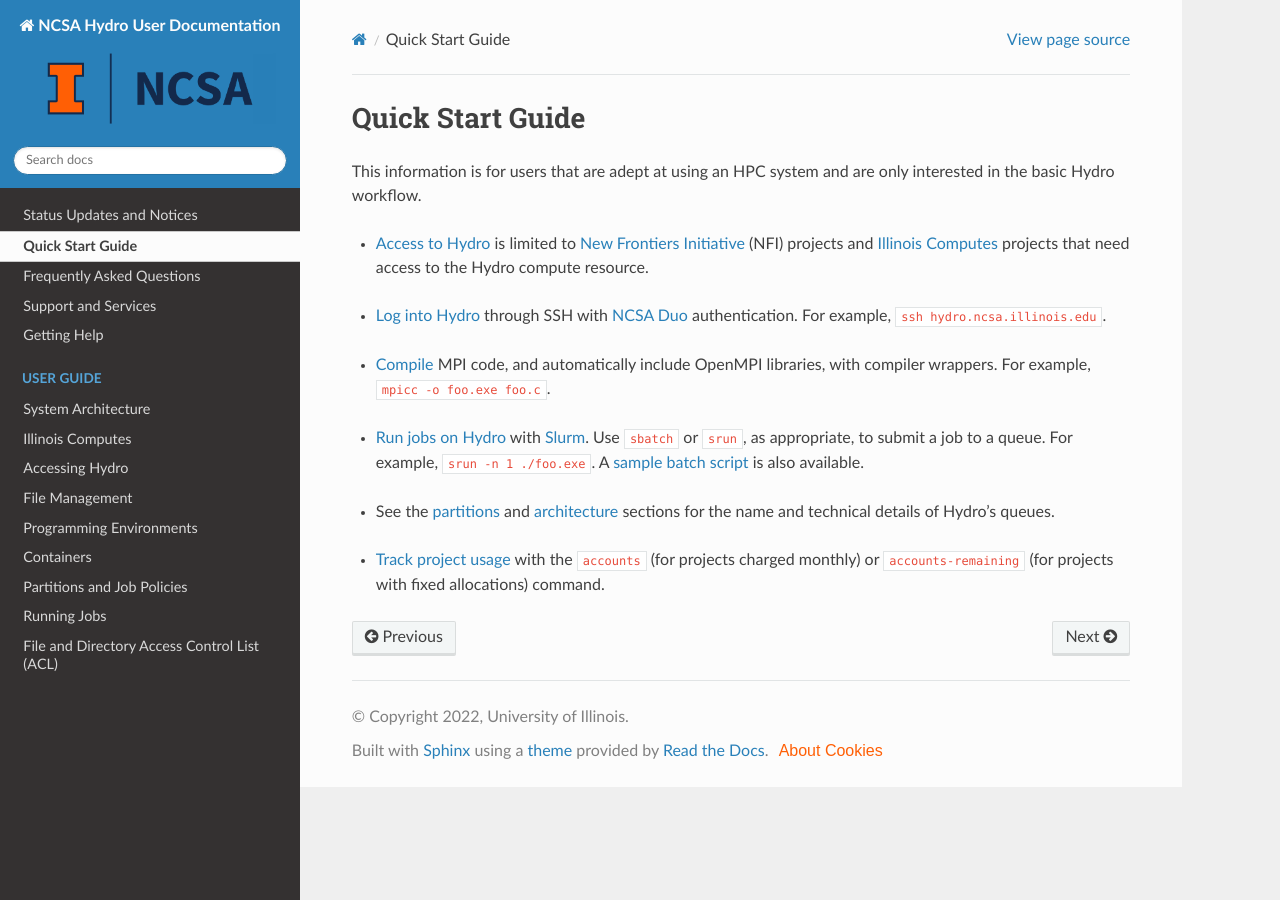
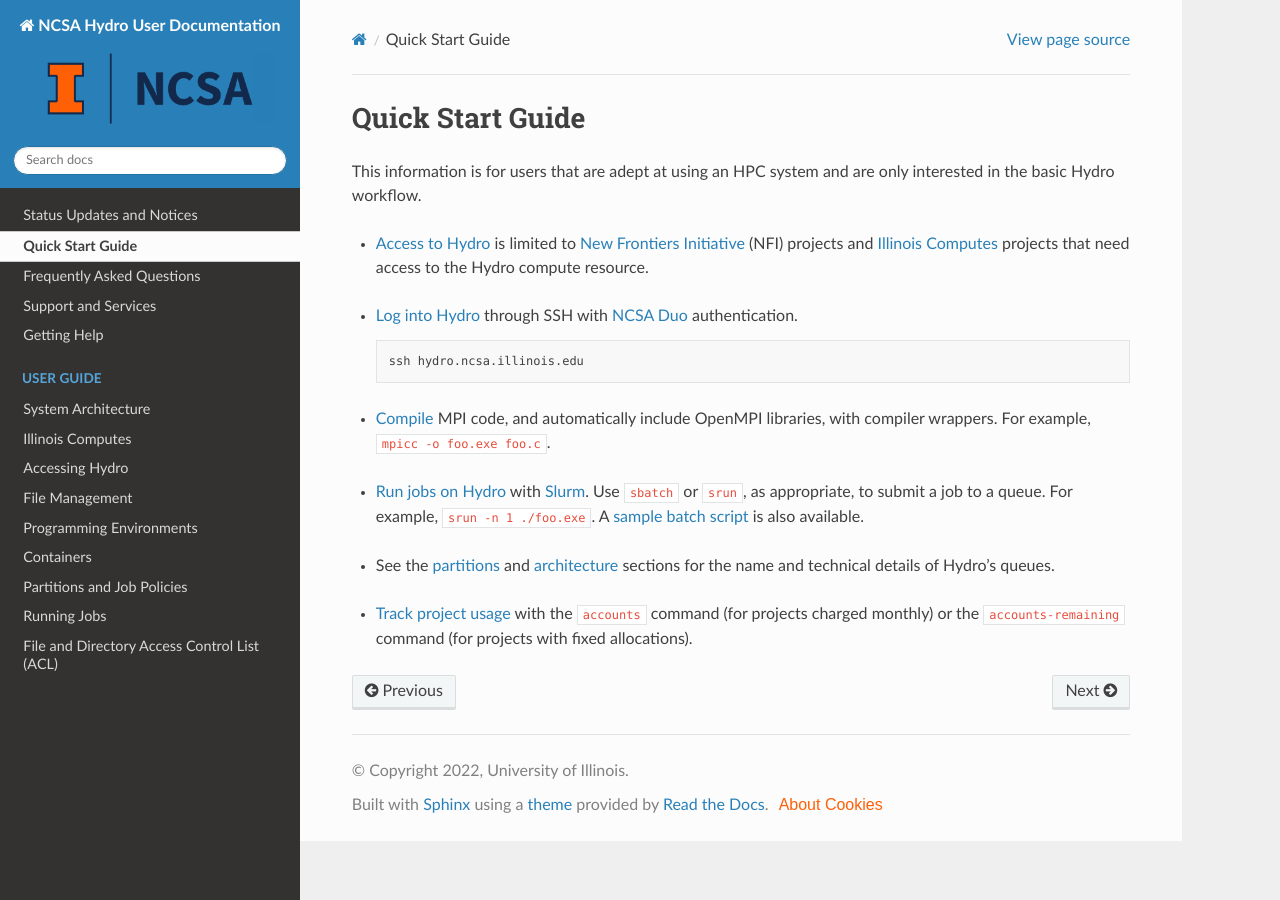
Before and after one commit to ncsa/hydro_documentation, a Sphinx documentation site: the page built from docs/source/quick-start.rst, in a window 1280 px wide. Built offline with Sphinx 7.4.7 and the Read the Docs theme 2.0.0, drawn with Linux system fonts in a browser that asks for light colours.

Commit message:
Update quick-start.rst

```diff
--- a/docs/source/quick-start.rst
+++ b/docs/source/quick-start.rst
@@ -9,7 +9,11 @@
 
 ..
 
-- :ref:`Log into Hydro <logging-in>` through SSH with `NCSA Duo <https://wiki.ncsa.illinois.edu/display/cybersec/Duo+at+NCSA>`_ authentication. For example, ``ssh hydro.ncsa.illinois.edu``.
+- :ref:`Log into Hydro <logging-in>` through SSH with `NCSA Duo <https://wiki.ncsa.illinois.edu/display/cybersec/Duo+at+NCSA>`_ authentication.
+
+  .. code-block:: terminal
+
+     ssh hydro.ncsa.illinois.edu
 
 ..
 
@@ -25,4 +29,4 @@
 
 ..
 
-- :ref:`Track project usage <project-job-accounting>` with the ``accounts`` (for projects charged monthly) or ``accounts-remaining`` (for projects with fixed allocations) command.
+- :ref:`Track project usage <project-job-accounting>` with the ``accounts`` command (for projects charged monthly) or the ``accounts-remaining`` command (for projects with fixed allocations).
```
